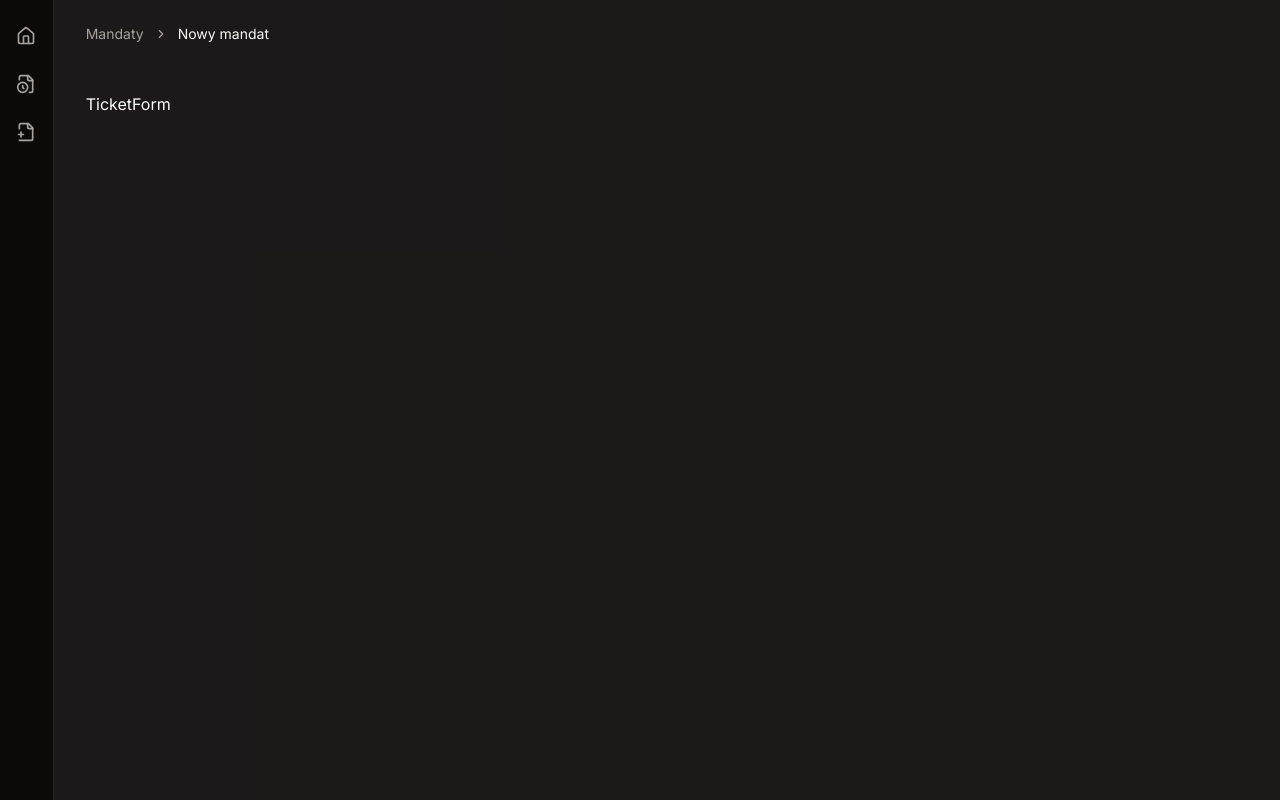
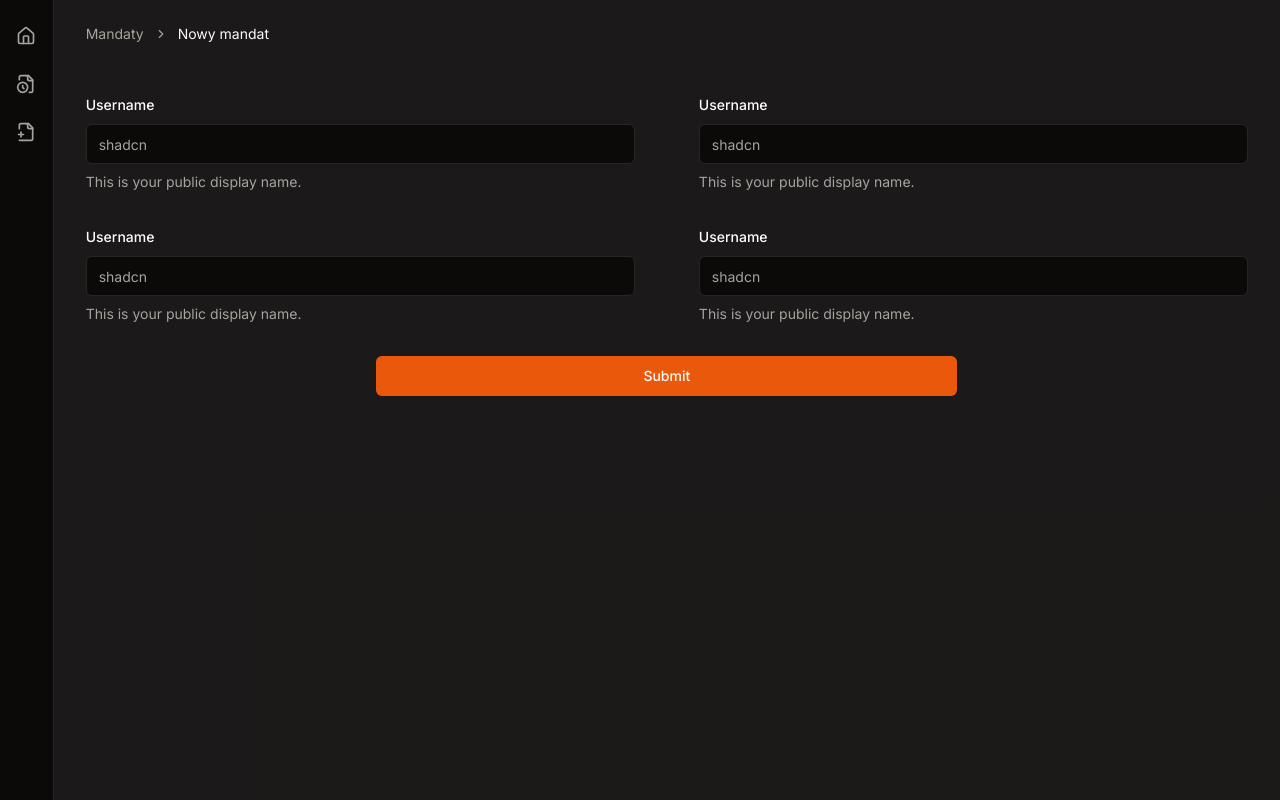
Before and after one commit to majer565/turbanski-mandat, a Next.js app: page /dodaj in a window 1280 px wide. Built offline with nearby package versions, Linux system fonts and the light colour scheme.

Commit message:
add form

```diff
--- a/package.json
+++ b/package.json
@@ -9,10 +9,12 @@
     "lint": "next lint"
   },
   "dependencies": {
+    "@hookform/resolvers": "^3.9.0",
     "@prisma/client": "^5.17.0",
     "@radix-ui/react-checkbox": "^1.1.1",
     "@radix-ui/react-dialog": "^1.1.1",
     "@radix-ui/react-dropdown-menu": "^2.1.1",
+    "@radix-ui/react-label": "^2.1.0",
     "@radix-ui/react-popover": "^1.1.1",
     "@radix-ui/react-select": "^2.1.1",
     "@radix-ui/react-slot": "^1.1.0",
@@ -30,9 +32,11 @@
     "react": "^18",
     "react-day-picker": "^8.10.1",
     "react-dom": "^18",
+    "react-hook-form": "^7.52.2",
     "tailwind-merge": "^2.4.0",
     "tailwindcss-animate": "^1.0.7",
-    "use-debounce": "^10.0.1"
+    "use-debounce": "^10.0.1",
+    "zod": "^3.23.8"
   },
   "devDependencies": {
     "@types/node": "^20",
--- a/src/components/form/TicketForm.tsx
+++ b/src/components/form/TicketForm.tsx
@@ -1,9 +1,91 @@
-import React from 'react'
+"use client";
+
+import { ticketSchema } from "@/lib/form/ticket-schema";
+import { zodResolver } from "@hookform/resolvers/zod";
+import { useForm } from "react-hook-form";
+import { z } from "zod";
+import { Button } from "../ui/button";
+import { Form, FormControl, FormDescription, FormField, FormItem, FormLabel, FormMessage } from "../ui/form";
+import { Input } from "../ui/input";
 
 const TicketForm = () => {
+  const form = useForm<z.infer<typeof ticketSchema>>({
+    resolver: zodResolver(ticketSchema),
+  });
+
+  const onSubmit = (values: z.infer<typeof ticketSchema>) => {
+    console.log(values);
+  };
+
   return (
-    <div>TicketForm</div>
-  )
-}
+    <div>
+      <Form {...form}>
+        <form onSubmit={form.handleSubmit(onSubmit)} className="grid grid-cols-2 gap-x-16 gap-y-8">
+          <FormField
+            control={form.control}
+            name="number"
+            render={({ field }) => (
+              <FormItem>
+                <FormLabel>Username</FormLabel>
+                <FormControl>
+                  <Input placeholder="shadcn" {...field} />
+                </FormControl>
+                <FormDescription>This is your public display name.</FormDescription>
+                <FormMessage />
+              </FormItem>
+            )}
+          />
+          <FormField
+            control={form.control}
+            name="number"
+            render={({ field }) => (
+              <FormItem>
+                <FormLabel>Username</FormLabel>
+                <FormControl>
+                  <Input placeholder="shadcn" {...field} />
+                </FormControl>
+                <FormDescription>This is your public display name.</FormDescription>
+                <FormMessage />
+              </FormItem>
+            )}
+          />
+          <FormField
+            control={form.control}
+            name="number"
+            render={({ field }) => (
+              <FormItem>
+                <FormLabel>Username</FormLabel>
+                <FormControl>
+                  <Input placeholder="shadcn" {...field} />
+                </FormControl>
+                <FormDescription>This is your public display name.</FormDescription>
+                <FormMessage />
+              </FormItem>
+            )}
+          />
+          <FormField
+            control={form.control}
+            name="number"
+            render={({ field }) => (
+              <FormItem>
+                <FormLabel>Username</FormLabel>
+                <FormControl>
+                  <Input placeholder="shadcn" {...field} />
+                </FormControl>
+                <FormDescription>This is your public display name.</FormDescription>
+                <FormMessage />
+              </FormItem>
+            )}
+          />
+          <div className="col-start-1 col-end-3 flex justify-center">
+            <Button type="submit" className="w-1/2">
+              Submit
+            </Button>
+          </div>
+        </form>
+      </Form>
+    </div>
+  );
+};
 
-export default TicketForm
+export default TicketForm;
--- /dev/null
+++ b/src/components/ui/form.tsx
@@ -0,0 +1,178 @@
+"use client"
+
+import * as React from "react"
+import * as LabelPrimitive from "@radix-ui/react-label"
+import { Slot } from "@radix-ui/react-slot"
+import {
+  Controller,
+  ControllerProps,
+  FieldPath,
+  FieldValues,
+  FormProvider,
+  useFormContext,
+} from "react-hook-form"
+
+import { cn } from "@/lib/utils"
+import { Label } from "@/components/ui/label"
+
+const Form = FormProvider
+
+type FormFieldContextValue<
+  TFieldValues extends FieldValues = FieldValues,
+  TName extends FieldPath<TFieldValues> = FieldPath<TFieldValues>
+> = {
+  name: TName
+}
+
+const FormFieldContext = React.createContext<FormFieldContextValue>(
+  {} as FormFieldContextValue
+)
+
+const FormField = <
+  TFieldValues extends FieldValues = FieldValues,
+  TName extends FieldPath<TFieldValues> = FieldPath<TFieldValues>
+>({
+  ...props
+}: ControllerProps<TFieldValues, TName>) => {
+  return (
+    <FormFieldContext.Provider value={{ name: props.name }}>
+      <Controller {...props} />
+    </FormFieldContext.Provider>
+  )
+}
+
+const useFormField = () => {
+  const fieldContext = React.useContext(FormFieldContext)
+  const itemContext = React.useContext(FormItemContext)
+  const { getFieldState, formState } = useFormContext()
+
+  const fieldState = getFieldState(fieldContext.name, formState)
+
+  if (!fieldContext) {
+    throw new Error("useFormField should be used within <FormField>")
+  }
+
+  const { id } = itemContext
+
+  return {
+    id,
+    name: fieldContext.name,
+    formItemId: `${id}-form-item`,
+    formDescriptionId: `${id}-form-item-description`,
+    formMessageId: `${id}-form-item-message`,
+    ...fieldState,
+  }
+}
+
+type FormItemContextValue = {
+  id: string
+}
+
+const FormItemContext = React.createContext<FormItemContextValue>(
+  {} as FormItemContextValue
+)
+
+const FormItem = React.forwardRef<
+  HTMLDivElement,
+  React.HTMLAttributes<HTMLDivElement>
+>(({ className, ...props }, ref) => {
+  const id = React.useId()
+
+  return (
+    <FormItemContext.Provider value={{ id }}>
+      <div ref={ref} className={cn("space-y-2", className)} {...props} />
+    </FormItemContext.Provider>
+  )
+})
+FormItem.displayName = "FormItem"
+
+const FormLabel = React.forwardRef<
+  React.ElementRef<typeof LabelPrimitive.Root>,
+  React.ComponentPropsWithoutRef<typeof LabelPrimitive.Root>
+>(({ className, ...props }, ref) => {
+  const { error, formItemId } = useFormField()
+
+  return (
+    <Label
+      ref={ref}
+      className={cn(error && "text-destructive", className)}
+      htmlFor={formItemId}
+      {...props}
+    />
+  )
+})
+FormLabel.displayName = "FormLabel"
+
+const FormControl = React.forwardRef<
+  React.ElementRef<typeof Slot>,
+  React.ComponentPropsWithoutRef<typeof Slot>
+>(({ ...props }, ref) => {
+  const { error, formItemId, formDescriptionId, formMessageId } = useFormField()
+
+  return (
+    <Slot
+      ref={ref}
+      id={formItemId}
+      aria-describedby={
+        !error
+          ? `${formDescriptionId}`
+          : `${formDescriptionId} ${formMessageId}`
+      }
+      aria-invalid={!!error}
+      {...props}
+    />
+  )
+})
+FormControl.displayName = "FormControl"
+
+const FormDescription = React.forwardRef<
+  HTMLParagraphElement,
+  React.HTMLAttributes<HTMLParagraphElement>
+>(({ className, ...props }, ref) => {
+  const { formDescriptionId } = useFormField()
+
+  return (
+    <p
+      ref={ref}
+      id={formDescriptionId}
+      className={cn("text-sm text-muted-foreground", className)}
+      {...props}
+    />
+  )
+})
+FormDescription.displayName = "FormDescription"
+
+const FormMessage = React.forwardRef<
+  HTMLParagraphElement,
+  React.HTMLAttributes<HTMLParagraphElement>
+>(({ className, children, ...props }, ref) => {
+  const { error, formMessageId } = useFormField()
+  const body = error ? String(error?.message) : children
+
+  if (!body) {
+    return null
+  }
+
+  return (
+    <p
+      ref={ref}
+      id={formMessageId}
+      className={cn("text-sm font-medium text-destructive", className)}
+      {...props}
+    >
+      {body}
+    </p>
+  )
+})
+FormMessage.displayName = "FormMessage"
+
+export {
+  useFormField,
+  Form,
+  FormItem,
+  FormLabel,
+  FormControl,
+  FormDescription,
+  FormMessage,
+  FormField,
+}
--- /dev/null
+++ b/src/components/ui/label.tsx
@@ -0,0 +1,26 @@
+"use client"
+
+import * as React from "react"
+import * as LabelPrimitive from "@radix-ui/react-label"
+import { cva, type VariantProps } from "class-variance-authority"
+
+import { cn } from "@/lib/utils"
+
+const labelVariants = cva(
+  "text-sm font-medium leading-none peer-disabled:cursor-not-allowed peer-disabled:opacity-70"
+)
+
+const Label = React.forwardRef<
+  React.ElementRef<typeof LabelPrimitive.Root>,
+  React.ComponentPropsWithoutRef<typeof LabelPrimitive.Root> &
+    VariantProps<typeof labelVariants>
+>(({ className, ...props }, ref) => (
+  <LabelPrimitive.Root
+    ref={ref}
+    className={cn(labelVariants(), className)}
+    {...props}
+  />
+))
+Label.displayName = LabelPrimitive.Root.displayName
+
+export { Label }
--- /dev/null
+++ b/src/lib/form/ticket-schema.ts
@@ -0,0 +1,15 @@
+"use client";
+
+import { z } from "zod";
+
+export const ticketSchema = z.object({
+  number: z.string().min(1).max(50),
+  date: z.string().min(2).max(50),
+  time: z.string().min(2).max(50),
+  vehiclePlateNumber: z.string().min(2).max(50),
+  amount: z.string().min(2).max(50),
+  currency: z.string().min(2).max(50),
+  postPayoutDate: z.string().min(2).max(50),
+  file: z.string().min(2).max(50),
+  driverId: z.string().min(2).max(50),
+});
```
Also changed, not shown: 1 other file (tests, documents, lock files or other folders).
